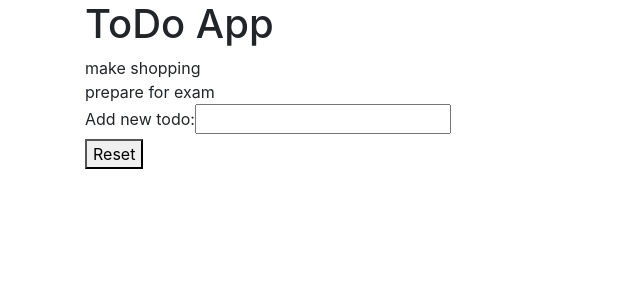
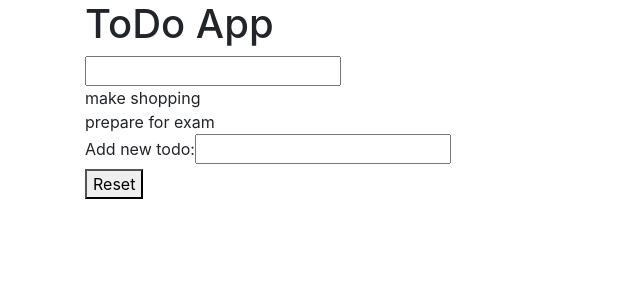
Before and after one commit to mohammadkharma/ToDo-App, a React (Create React App) app: page / in a window 1280 px wide. Shown: the top 300 px of the page, without its empty margins (0-640 px from the left). Built offline with nearby package versions, Linux system fonts and the light colour scheme.

Commit message:
added SearchToDos component

```diff
--- a/src/App.js
+++ b/src/App.js
@@ -2,6 +2,7 @@ import React, { Component } from 'react';
 import ToDos from './Components/ToDos';
 import AddToDo from './Components/AddToDo';
 import ResetToDos from './Components/ResetToDos';
+import SearchToDos from './Components/SearchToDos';
 class App extends Component {
   // setting the main state for the todos data
   state = {
@@ -45,6 +46,7 @@ class App extends Component {
 
     <div className="App container">
       <h1>ToDo App</h1>
+      <SearchToDos />
       <ToDos todos={this.state.todos} deleteTodo={this.deleteTodo} />
       <AddToDo addTodo={this.addTodo} />
       <ResetToDos resetTodos={this.resetTodos} />
--- /dev/null
+++ b/src/Components/SearchToDos.jsx
@@ -0,0 +1,30 @@
+import React, { Component } from 'react';
+
+class SearchToDos extends Component {
+
+    handleKeyUp = e => {
+
+        const todoList = document.querySelector('.todoList');
+        const term = e.target.value.trim().toLowerCase();
+
+        // adding classes to unmatched todos
+        Array.from(todoList.children)
+            .filter(todos => !todos.textContent.toLowerCase().includes(term))
+            .forEach(todos => todos.classList.add('filtered'));
+
+        // removing classes on delete
+        Array.from(todoList.children)
+            .filter(todos => todos.textContent.toLowerCase().includes(term))
+            .forEach(todos => todos.classList.remove('filtered'));
+    }
+
+    render() {
+        return (
+            <form>
+                <input type="text" onKeyUp={this.handleKeyUp} />
+            </form>
+        )
+    }
+}
+
+export default SearchToDos;
--- a/src/index.css
+++ b/src/index.css
@@ -11,3 +11,7 @@ code {
   font-family: source-code-pro, Menlo, Monaco, Consolas, "Courier New",
     monospace;
 }
+
+.filtered {
+  display: none !important;
+}
```
